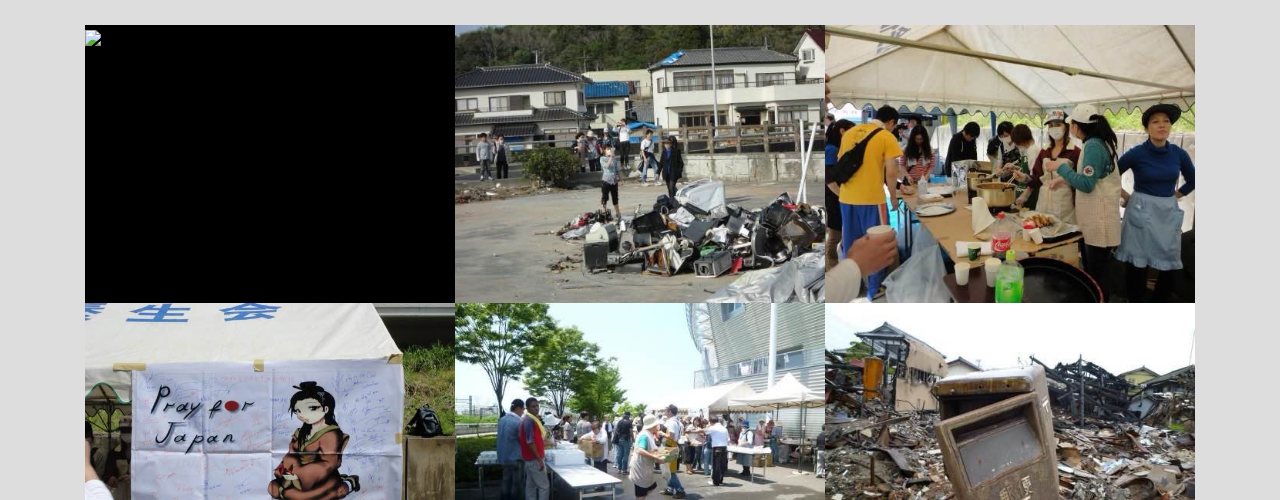
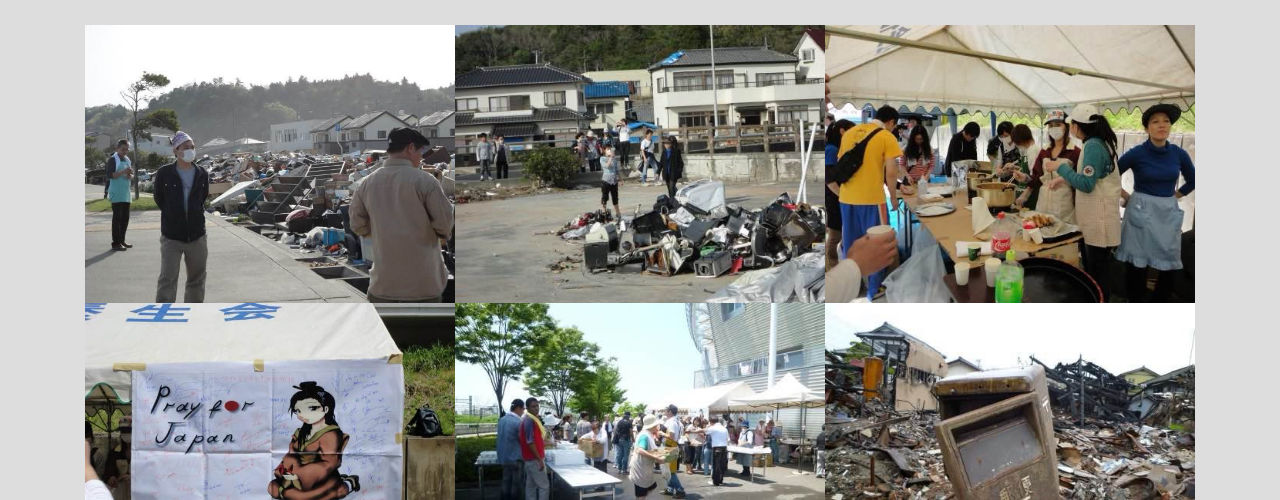
Before and after one commit to erichongg/Charity-Website, a plain HTML site: page pages/about.html in a window 1280 px wide. Shown: the part 300-800 px from the top of the page. Drawn offline with nearby package versions, Linux system fonts and the light colour scheme; some packages are replaced by stand-ins of ours; a script that the page names is missing.

Commit message:
Update about.html

```diff
--- a/pages/about.html
+++ b/pages/about.html
@@ -49,8 +49,8 @@
             </div>
             <div class="row no-gutters">
                 <div class="col-md-6 col-lg-4 item zoom-on-hover">
-                    <a class="lightbox" href="img\japan2011\img1.jpg">
-                        <img class="img-fluid image" src="img\japan2011\img1.jpg">
+                    <a class="lightbox" href="../img/Japan2011/img1.jpg">
+                        <img class="img-fluid image" src="../img/Japan2011/img1.jpg">
                         <span class="description">
                             <span class="description-heading">title</span>
                             <span class="description-body">text</span>
@@ -251,6 +251,7 @@
             St. Joseph Mission Charity
         </p>
     </footer>
+
     <script src="https://code.jquery.com/jquery-3.3.1.slim.min.js" integrity="sha384-q8i/X+965DzO0rT7abK41JStQIAqVgRVzpbzo5smXKp4YfRvH+8abtTE1Pi6jizo"
     crossorigin="anonymous"></script>
     <script src="https://cdnjs.cloudflare.com/ajax/libs/popper.js/1.14.0/umd/popper.min.js" integrity="sha384-cs/chFZiN24E4KMATLdqdvsezGxaGsi4hLGOzlXwp5UZB1LY//20VyM2taTB4QvJ"
```
